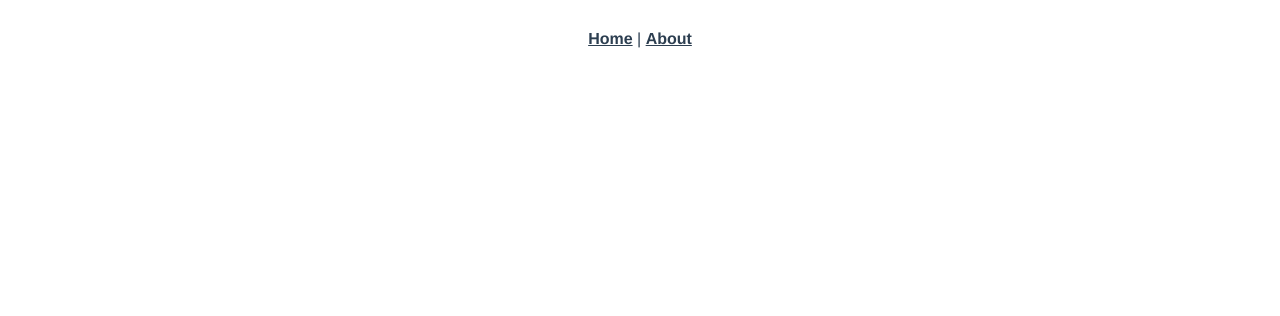
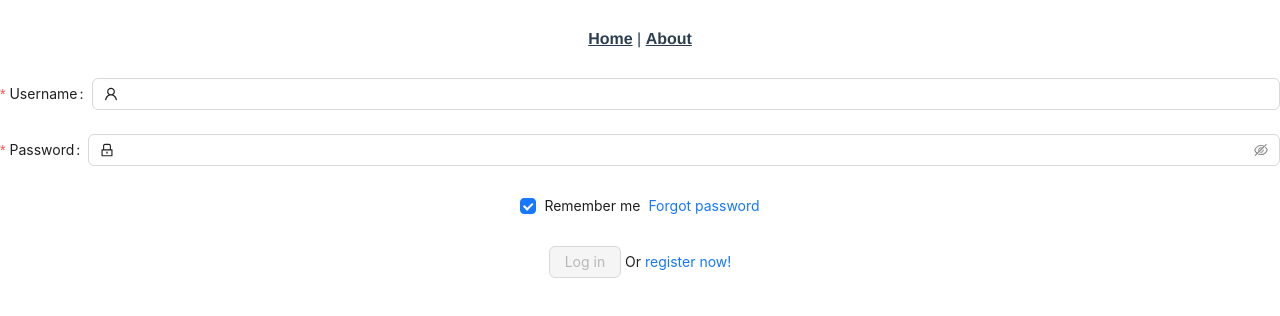
Before and after one commit to savemeinthelow/-, a Vue app in the folder web/: page /login in a window 1280 px wide. Before the commit this address had no page. Shown: the top 316 px of the page. Built offline with nearby package versions, Linux system fonts and the light colour scheme.

Commit message:
增加login路由与页面

```diff
--- a/web/package.json
+++ b/web/package.json
@@ -38,7 +38,9 @@
     "parserOptions": {
       "parser": "@babel/eslint-parser"
     },
-    "rules": {}
+    "rules": {
+      "vue/multi-word-component-names" : 0
+    }
   },
   "browserslist": [
     "> 1%",
--- a/web/src/router/index.js
+++ b/web/src/router/index.js
@@ -14,6 +14,10 @@ const routes = [
     // this generates a separate chunk (about.[hash].js) for this route
     // which is lazy-loaded when the route is visited.
     component: () => import(/* webpackChunkName: "about" */ '../views/AboutView.vue')
+  },
+  {
+    path: '/login',
+    component: () => import('../views/login.vue')
   }
 ]
 
--- /dev/null
+++ b/web/src/views/login.vue
@@ -0,0 +1,76 @@
+<template>
+  <a-form
+      :model="formState"
+      name="normal_login"
+      class="login-form"
+      @finish="onFinish"
+      @finishFailed="onFinishFailed"
+  >
+    <a-form-item
+        label="Username"
+        name="username"
+        :rules="[{ required: true, message: 'Please input your username!' }]"
+    >
+      <a-input v-model:value="formState.username">
+        <template #prefix>
+          <UserOutlined class="site-form-item-icon" />
+        </template>
+      </a-input>
+    </a-form-item>
+
+    <a-form-item
+        label="Password"
+        name="password"
+        :rules="[{ required: true, message: 'Please input your password!' }]"
+    >
+      <a-input-password v-model:value="formState.password">
+        <template #prefix>
+          <LockOutlined class="site-form-item-icon" />
+        </template>
+      </a-input-password>
+    </a-form-item>
+
+    <a-form-item>
+      <a-form-item name="remember" no-style>
+        <a-checkbox v-model:checked="formState.remember">Remember me</a-checkbox>
+      </a-form-item>
+      <a class="login-form-forgot" href="">Forgot password</a>
+    </a-form-item>
+
+    <a-form-item>
+      <a-button :disabled="disabled" type="primary" html-type="submit" class="login-form-button">
+        Log in
+      </a-button>
+      Or
+      <a href="">register now!</a>
+    </a-form-item>
+  </a-form>
+</template>
+<script setup>
+import { reactive, computed } from 'vue';
+const formState = reactive({
+  username: '',
+  password: '',
+  remember: true,
+});
+const onFinish = values => {
+  console.log('Success:', values);
+};
+const onFinishFailed = errorInfo => {
+  console.log('Failed:', errorInfo);
+};
+const disabled = computed(() => {
+  return !(formState.username && formState.password);
+});
+</script>
+<style scoped>
+#components-form-demo-normal-login .login-form {
+  max-width: 300px;
+}
+#components-form-demo-normal-login .login-form-forgot {
+  float: right;
+}
+#components-form-demo-normal-login .login-form-button {
+  width: 100%;
+}
+</style>
```
